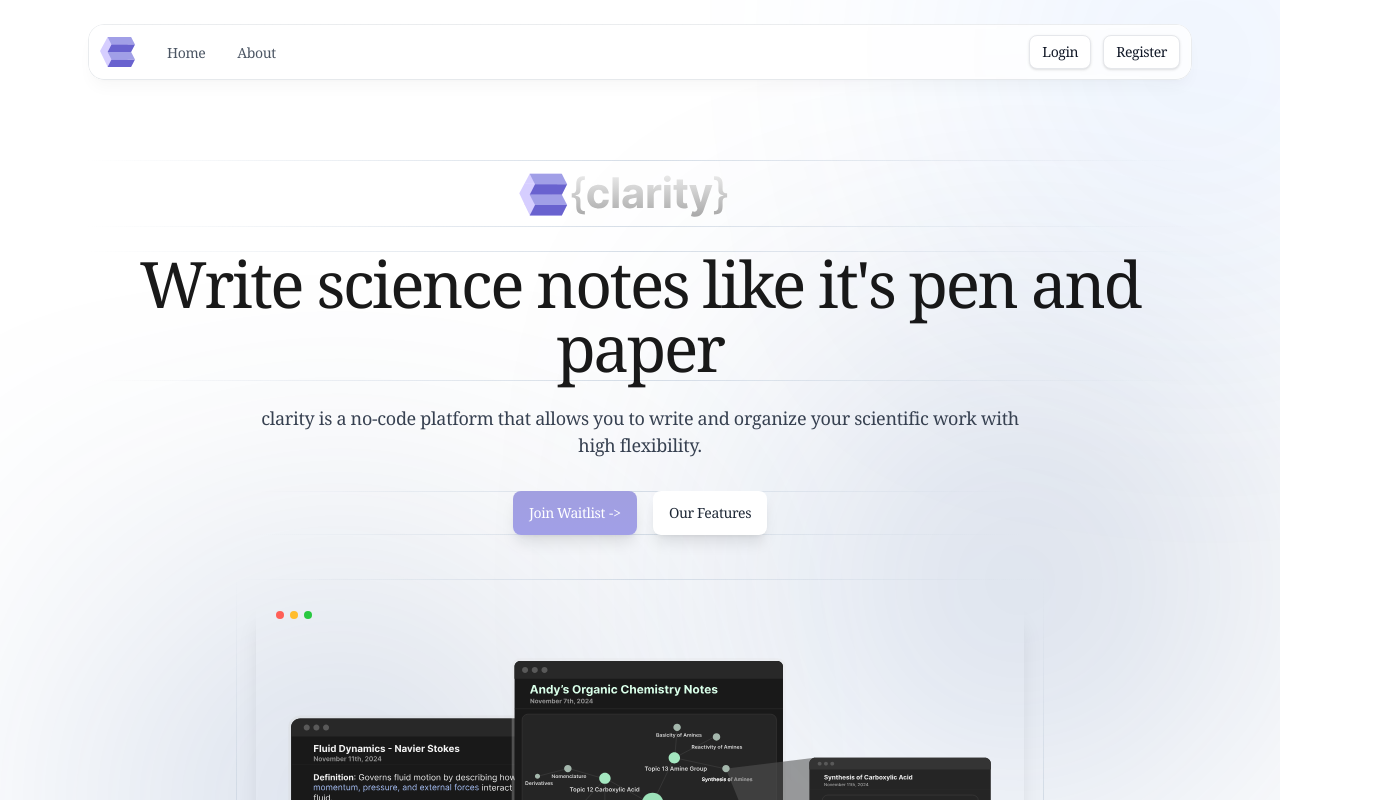
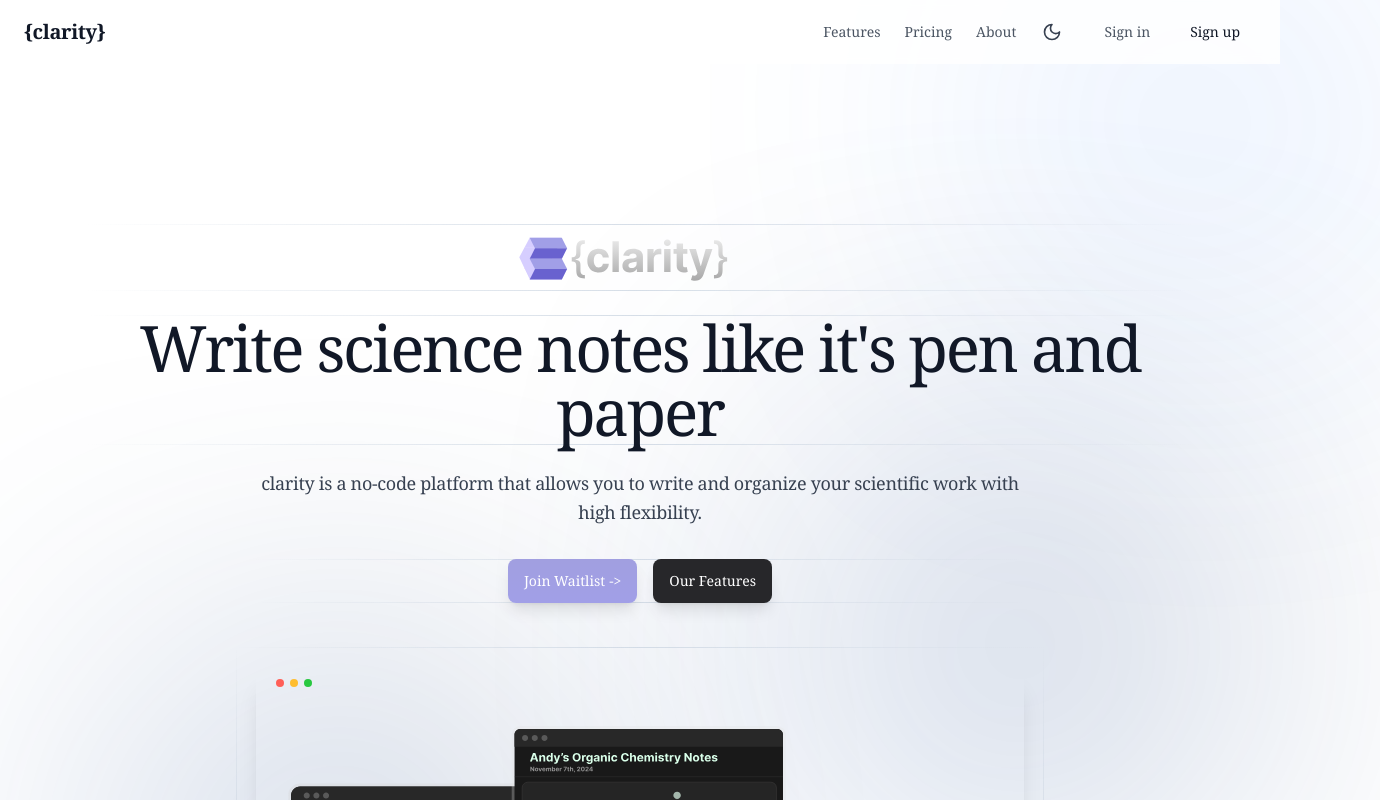
Before and after one commit to chaos2clarity/landing-page-2, a Next.js app: page / in a window 1280 px wide. Shown: the top 800 px of the page, 1380 px wide, since content can reach past the window. Built offline with nearby package versions, Linux system fonts and the light colour scheme.

Commit message:
Added Dark Mode Feature

```diff
--- a/app/(default)/layout.tsx
+++ b/app/(default)/layout.tsx
@@ -5,7 +5,7 @@ import { useEffect } from "react";
 import AOS from "aos";
 import "aos/dist/aos.css";
 
-import Header from "@/components/ui/header";
+// import Header from "@/components/ui/header";
 import Footer from "@/components/ui/footer";
 
 export default function DefaultLayout({
@@ -24,7 +24,7 @@ export default function DefaultLayout({
 
   return (
     <>
-      <Header />
+      {/* <Header /> */}
 
       <main className="grow">{children}</main>
 
--- a/app/about/page.tsx
+++ b/app/about/page.tsx
@@ -1,11 +1,11 @@
 import TeamSection from '@/components/team-section'
-import Header from '@/components/ui/header'
+// import Header from '@/components/ui/header'
 import Footer from '@/components/ui/footer'
 
 export default function AboutPage() {
   return (
     <>
-      <Header />
+      {/* <Header /> */}
       <main>
         <TeamSection />
       </main>
--- a/app/layout.tsx
+++ b/app/layout.tsx
@@ -1,36 +1,29 @@
-import "./css/style.css";
-
-// import { Inter } from "next/font/google";
-//
-// const inter = Inter({
-//   subsets: ["latin"],
-//   variable: "--font-inter",
-//   display: "swap",
-// });
-
-import { ThemeProvider } from '@/components/theme-provider'
+import { ThemeProvider } from '@/contexts/ThemeContext'
+import { Header } from '@/components/header'
+import "./css/style.css"
 
 export const metadata = {
   title: "{clarity}",
   description: "notion for science",
-};
+}
 
 export default function RootLayout({
   children,
 }: {
-  children: React.ReactNode;
+  children: React.ReactNode
 }) {
   return (
-    <html lang="en" className="scroll-smooth">
-      <body
-        className="font-georgia tracking-tight text-black/90 antialiased"
-      >
+    <html lang="en" suppressHydrationWarning>
+      <body className="font-georgia antialiased">
         <ThemeProvider>
-          <div className="flex min-h-screen flex-col overflow-hidden supports-[overflow:clip]:overflow-clip">
-            {children}
+          <div className="flex min-h-screen flex-col bg-white dark:bg-zinc-900">
+            <Header />
+            <main className="flex-grow pt-16">
+              {children}
+            </main>
           </div>
         </ThemeProvider>
       </body>
     </html>
-  );
+  )
 }
--- a/components/demo-section.tsx
+++ b/components/demo-section.tsx
@@ -1,10 +1,11 @@
 'use client'
 
-import { useState } from 'react'
+import { useState, useEffect, useRef } from 'react'
 import { motion, AnimatePresence } from 'framer-motion'
 import Image from 'next/image'
 import Frame35 from "@/public/frame35.png"
 import Frame36 from "@/public/images/frame36.png"
+import { useTheme } from '@/contexts/ThemeContext'
 
 const demoContent = [
   {
@@ -35,10 +36,29 @@ const demoContent = [
 ]
 
 export default function DemoSection() {
+  const { theme } = useTheme()
   const [activeId, setActiveId] = useState(1)
+  const [mousePosition, setMousePosition] = useState({ x: 0, y: 0 })
+  const cursorRef = useRef<HTMLDivElement>(null)
+
+  useEffect(() => {
+    const handleMouseMove = (e: MouseEvent) => {
+      setMousePosition({ x: e.clientX, y: e.clientY })
+      if (cursorRef.current) {
+        cursorRef.current.style.transform = `translate(${e.clientX - 25}px, ${e.clientY - 25}px)`
+      }
+    }
+
+    window.addEventListener('mousemove', handleMouseMove)
+    return () => window.removeEventListener('mousemove', handleMouseMove)
+  }, [])
 
   return (
-    <section className="py-24 bg-white">
+    <section className="py-24 bg-white dark:bg-zinc-900 relative overflow-hidden">
+      <div
+        ref={cursorRef}
+        className="pointer-events-none fixed w-[50px] h-[50px] rounded-full bg-[#38C9C3] opacity-30 blur-[40px] transition-transform duration-100 ease-out z-10"
+      />
       <div className="max-w-8xl mx-auto px-4 sm:px-6">
         <div className="flex flex-col md:flex-row gap-2 items-center justify-center">
 
@@ -51,12 +71,14 @@ export default function DemoSection() {
                 onMouseEnter={() => setActiveId(item.id)}
               >
                 <h3 className={`text-[min(5vw,4rem)] leading-tight font-medium transition-colors duration-300 ${
-                  activeId === item.id ? 'text-[#A19FE7]' : 'text-gray-400'
+                  activeId === item.id ? 'text-[#A19FE7]' : 'text-gray-400 dark:text-gray-500'
                 }`}>
                   {item.title}
                 </h3>
                 <p className={`mt-2 text-[min(2vw,1.25rem)] transition-colors duration-300 max-w-[30ch] ${
-                  activeId === item.id ? 'text-gray-900' : 'text-gray-400'
+                  activeId === item.id
+                    ? 'text-gray-900 dark:text-gray-100'
+                    : 'text-gray-400 dark:text-gray-500'
                 }`}>
                   {item.description}
                 </p>
@@ -79,7 +101,9 @@ export default function DemoSection() {
                       ease: "easeOut"
                     }}
                     className={`absolute inset-0 flex items-center justify-center ${
-                      typeof item.image === 'string' ? 'bg-gray-100 rounded-xl overflow-hidden' : ''
+                      typeof item.image === 'string'
+                        ? 'bg-gray-100 dark:bg-zinc-800 rounded-xl overflow-hidden'
+                        : ''
                     }`}
                   >
                     <Image
--- a/components/graph-theory-editable.tsx
+++ b/components/graph-theory-editable.tsx
@@ -565,7 +565,7 @@ export default function Component() {
                       The surface energy balance determines melt rates and is given by:
                     </p>
                     <div
-                      className="my-4 text-center text-lg"
+                      className="my-4 text-center text-md"
                       contentEditable
                       suppressContentEditableWarning
                       onBlur={(e) => {
--- /dev/null
+++ b/components/header.tsx
@@ -0,0 +1,63 @@
+'use client'
+
+import Link from 'next/link'
+import { ThemeToggle } from '@/components/theme-toggle'
+
+export function Header() {
+  return (
+    <header className="fixed w-full z-50 bg-white/80 dark:bg-zinc-900/80 backdrop-blur-sm">
+      <div className="max-w-8xl mx-auto">
+        <div className="flex items-center justify-between h-16 px-4 sm:px-6">
+          <Link href="/" className="text-xl font-semibold text-gray-900 dark:text-white">
+            {"{clarity}"}
+          </Link>
+
+          <div className="flex items-center gap-4">
+            <nav className="hidden md:flex items-center gap-6">
+              <Link
+                href="#features"
+                className="text-sm text-gray-600 hover:text-gray-900 dark:text-gray-200 dark:hover:text-white"
+              >
+                Features
+              </Link>
+              <Link
+                href="#pricing"
+                className="text-sm text-gray-600 hover:text-gray-900 dark:text-gray-200 dark:hover:text-white"
+              >
+                Pricing
+              </Link>
+              <Link
+                href="/about"
+                className="text-sm text-gray-600 hover:text-gray-900 dark:text-gray-200 dark:hover:text-white"
+              >
+                About
+              </Link>
+            </nav>
+
+            <ThemeToggle />
+
+            <div className="flex items-center gap-2">
+              <Link
+                href="/signin"
+                className="text-sm text-gray-600 hover:text-gray-900 dark:text-gray-200 dark:hover:text-white px-4 py-2"
+              >
+                Sign in
+              </Link>
+              <Link
+                href="/signup"
+                className="inline-flex items-center justify-center rounded-md text-sm font-medium
+                  bg-primary hover:bg-primary/90 h-10 px-4 py-2
+                  text-gray-900 dark:text-white
+                  ring-offset-background transition-colors
+                  focus-visible:outline-none focus-visible:ring-2 focus-visible:ring-ring focus-visible:ring-offset-2
+                  disabled:pointer-events-none disabled:opacity-50"
+              >
+                Sign up
+              </Link>
+            </div>
+          </div>
+        </div>
+      </div>
+    </header>
+  )
+}
--- a/components/hero-home.tsx
+++ b/components/hero-home.tsx
@@ -20,7 +20,7 @@ export default function HeroHome() {
           {/* Section header */}
           <div className="pb-12 text-center md:pb-16">
             <div
-              className="mb-6 border-y [border-image:linear-gradient(to_right,transparent,theme(colors.slate.300/.8),transparent)1]"
+              className="mb-6 border-y [border-image:linear-gradient(to_right,transparent,theme(colors.slate.300/.8),transparent)1] dark:[border-image:linear-gradient(to_right,transparent,theme(colors.slate.600/.8),transparent)1]"
               data-aos="zoom-y-out"
             >
               <div className="-mx-0.5 flex justify-center -space-x-3">
@@ -28,22 +28,26 @@ export default function HeroHome() {
               </div>
             </div>
             <h1
-              className="mb-6 border-y text-5xl font-medium [border-image:linear-gradient(to_right,transparent,theme(colors.slate.300/.8),transparent)1] md:text-6xl"
+              className="mb-6 border-y text-5xl font-medium text-gray-900 dark:text-white
+                font-georgia leading-tight tracking-tight
+                [border-image:linear-gradient(to_right,transparent,theme(colors.slate.300/.8),transparent)1]
+                dark:[border-image:linear-gradient(to_right,transparent,theme(colors.slate.600/.8),transparent)1]
+                md:text-6xl"
               data-aos="zoom-y-out"
               data-aos-delay={150}
             >
               Write science notes like it's pen and paper <br className="max-lg:hidden" />
-
             </h1>
             <div className="mx-auto max-w-3xl">
               <p
-                className="mb-8 text-lg text-gray-700 font-inter"
+                className="mb-8 text-lg text-gray-700 dark:text-gray-300
+                  font-georgia leading-relaxed"
                 data-aos="zoom-y-out"
                 data-aos-delay={300}
               >
                 clarity is a no-code platform that allows you to write and organize your scientific work with high flexibility.
               </p>
-              <div className="relative before:absolute before:inset-0 before:border-y before:[border-image:linear-gradient(to_right,transparent,theme(colors.slate.300/.8),transparent)1]">
+              <div className="relative before:absolute before:inset-0 before:border-y before:[border-image:linear-gradient(to_right,transparent,theme(colors.slate.300/.8),transparent)1] dark:before:[border-image:linear-gradient(to_right,transparent,theme(colors.slate.600/.8),transparent)1]">
                 <div
                   className="mx-auto max-w-xs sm:flex sm:max-w-none sm:justify-center"
                   data-aos="zoom-y-out"
@@ -61,7 +65,7 @@ export default function HeroHome() {
                     </span>
                   </a>
                   <a
-                    className="btn w-full bg-white text-gray-800 shadow hover:bg-gray-50 sm:ml-4 sm:w-auto"
+                    className="btn w-full bg-zinc-800 dark:bg-white text-white dark:text-gray-800 shadow hover:bg-zinc-700 dark:hover:bg-gray-50 sm:ml-4 sm:w-auto"
                     href="#0"
                   >
                     Our Features
@@ -76,7 +80,13 @@ export default function HeroHome() {
             data-aos="zoom-y-out"
             data-aos-delay={600}
           >
-            <div className="relative flex flex-col gap-4 rounded-2xl bg-grey-900 px-5 py-3 shadow-xl transition-transform hover:scale-105 before:pointer-events-none before:absolute before:-inset-5 before:border-y before:[border-image:linear-gradient(to_right,transparent,theme(colors.slate.300/.8),transparent)1] after:absolute after:-inset-5 after:-z-10 after:border-x after:[border-image:linear-gradient(to_bottom,transparent,theme(colors.slate.300/.8),transparent)1]">
+            <div className="relative flex flex-col gap-4 rounded-2xl bg-grey-900 px-5 py-3 shadow-xl transition-transform hover:scale-105
+              before:pointer-events-none before:absolute before:-inset-5 before:border-y
+              before:[border-image:linear-gradient(to_right,transparent,theme(colors.slate.300/.8),transparent)1]
+              dark:before:[border-image:linear-gradient(to_right,transparent,theme(colors.slate.600/.8),transparent)1]
+              after:absolute after:-inset-5 after:-z-10 after:border-x
+              after:[border-image:linear-gradient(to_bottom,transparent,theme(colors.slate.300/.8),transparent)1]
+              dark:after:[border-image:linear-gradient(to_bottom,transparent,theme(colors.slate.600/.8),transparent)1]">
               {/* Browser-style header */}
               <div className="relative mb-4 flex items-center">
                 <div className="flex gap-1.5">
--- /dev/null
+++ b/components/theme-toggle.tsx
@@ -0,0 +1,25 @@
+'use client'
+
+import { Moon, Sun } from 'lucide-react'
+import { useTheme } from '@/contexts/ThemeContext'
+import { Button } from '@/components/ui/button'
+
+export function ThemeToggle() {
+  const { theme, toggleTheme } = useTheme()
+
+  return (
+    <Button
+      variant="ghost"
+      size="icon"
+      onClick={toggleTheme}
+      className="text-gray-700 hover:text-gray-900 dark:text-gray-400 dark:hover:text-gray-100"
+    >
+      {theme === 'dark' ? (
+        <Sun className="h-5 w-5" />
+      ) : (
+        <Moon className="h-5 w-5" />
+      )}
+      <span className="sr-only">Toggle theme</span>
+    </Button>
+  )
+}
--- a/components/ui/header.tsx
+++ b/components/ui/header.tsx
@@ -1,58 +1,58 @@
-import Link from "next/link";
-import Image from "next/image";
-import Logo from "@/public/purelogo.svg";
-import SmallLogo from "@/public/purelogo.svg";
+// import Link from "next/link";
+// import Image from "next/image";
+// import Logo from "@/public/purelogo.svg";
+// import SmallLogo from "@/public/purelogo.svg";
 
-export default function Header() {
-  const navigation = [
-    { title: 'Home', href: '/' },
-    { title: 'About', href: '/about' },
-    // ... other navigation items
-  ]
+// export default function Header() {
+//   const navigation = [
+//     { title: 'Home', href: '/' },
+//     { title: 'About', href: '/about' },
+//     // ... other navigation items
+//   ]
 
-  return (
-    <header className="fixed top-2 z-30 w-full md:top-6">
-      <div className="mx-auto max-w-6xl px-4 sm:px-6">
-        <div className="relative flex h-14 items-center justify-between gap-3 rounded-2xl bg-white/90 backdrop-blur-sm px-3 shadow-lg shadow-black/[0.03] before:pointer-events-none before:absolute before:inset-0 before:rounded-[inherit] before:border-[0.5px] before:border-gray-400/20 before:[background:linear-gradient(theme(colors.white/50),theme(colors.gray.50/50))_border-box] before:[mask-composite:exclude_!important] before:[mask:linear-gradient(white_0_0)_padding-box,_linear-gradient(white_0_0)]">
-          {/* Site branding */}
-          <div className="flex flex-0 items-center">
-            <Link href="/">
-              <Image src={SmallLogo} alt="Logo" width={35} height={100} />
-            </Link>
-            <nav className="ml-8">
-              <ul className="flex space-x-8">
-                {navigation.map((item) => (
-                  <li key={item.title}>
-                    <Link href={item.href} className="text-sm text-gray-600 hover:text-gray-900">
-                      {item.title}
-                    </Link>
-                  </li>
-                ))}
-              </ul>
-            </nav>
-          </div>
+//   return (
+//     <header className="fixed top-2 z-30 w-full md:top-6">
+//       <div className="mx-auto max-w-6xl px-4 sm:px-6">
+//         <div className="relative flex h-14 items-center justify-between gap-3 rounded-2xl bg-white/90 backdrop-blur-sm px-3 shadow-lg shadow-black/[0.03] before:pointer-events-none before:absolute before:inset-0 before:rounded-[inherit] before:border-[0.5px] before:border-gray-400/20 before:[background:linear-gradient(theme(colors.white/50),theme(colors.gray.50/50))_border-box] before:[mask-composite:exclude_!important] before:[mask:linear-gradient(white_0_0)_padding-box,_linear-gradient(white_0_0)]">
+//           {/* Site branding */}
+//           <div className="flex flex-0 items-center">
+//             <Link href="/">
+//               <Image src={SmallLogo} alt="Logo" width={35} height={100} />
+//             </Link>
+//             <nav className="ml-8">
+//               <ul className="flex space-x-8">
+//                 {navigation.map((item) => (
+//                   <li key={item.title}>
+//                     <Link href={item.href} className="text-sm text-gray-600 hover:text-gray-900">
+//                       {item.title}
+//                     </Link>
+//                   </li>
+//                 ))}
+//               </ul>
+//             </nav>
+//           </div>
 
-          {/* Desktop sign in links */}
-          <ul className="flex flex-1 items-center justify-end gap-3">
-            <li>
-              <Link
-                href="/signin"
-                className="btn-sm bg-white text-gray-900 shadow hover:bg-gray-50 border border-gray-200 transition-colors"
-              >
-                Login
-              </Link>
-            </li>
-            <li>
-              <Link
-                href="/signup"
-                className="btn-sm bg-white text-gray-900 shadow hover:bg-gray-50 border border-gray-200 transition-colors"
-              >
-                Register
-              </Link>
-            </li>
-          </ul>
-        </div>
-      </div>
-    </header>
-  );
-}
+//           {/* Desktop sign in links */}
+//           <ul className="flex flex-1 items-center justify-end gap-3">
+//             <li>
+//               <Link
+//                 href="/signin"
+//                 className="btn-sm bg-white text-gray-900 shadow hover:bg-gray-50 border border-gray-200 transition-colors"
+//               >
+//                 Login
+//               </Link>
+//             </li>
+//             <li>
+//               <Link
+//                 href="/signup"
+//                 className="btn-sm bg-white text-gray-900 shadow hover:bg-gray-50 border border-gray-200 transition-colors"
+//               >
+//                 Register
+//               </Link>
+//             </li>
+//           </ul>
+//         </div>
+//       </div>
+//     </header>
+//   );
+// }
--- /dev/null
+++ b/contexts/ThemeContext.tsx
@@ -0,0 +1,47 @@
+'use client'
+
+import { createContext, useContext, useEffect, useState } from 'react'
+
+type Theme = 'light' | 'dark'
+
+interface ThemeContextType {
+  theme: Theme
+  toggleTheme: () => void
+}
+
+const ThemeContext = createContext<ThemeContextType | undefined>(undefined)
+
+export function ThemeProvider({ children }: { children: React.ReactNode }) {
+  const [theme, setTheme] = useState<Theme>('light')
+
+  useEffect(() => {
+    // Check local storage or system preference
+    const savedTheme = localStorage.getItem('theme') as Theme
+    const systemTheme = window.matchMedia('(prefers-color-scheme: dark)').matches ? 'dark' : 'light'
+    setTheme(savedTheme || systemTheme)
+  }, [])
+
+  useEffect(() => {
+    // Update document class and local storage when theme changes
+    document.documentElement.classList.toggle('dark', theme === 'dark')
+    localStorage.setItem('theme', theme)
+  }, [theme])
+
+  const toggleTheme = () => {
+    setTheme(prev => prev === 'light' ? 'dark' : 'light')
+  }
+
+  return (
+    <ThemeContext.Provider value={{ theme, toggleTheme }}>
+      {children}
+    </ThemeContext.Provider>
+  )
+}
+
+export function useTheme() {
+  const context = useContext(ThemeContext)
+  if (context === undefined) {
+    throw new Error('useTheme must be used within a ThemeProvider')
+  }
+  return context
+}
--- a/tailwind.config.js
+++ b/tailwind.config.js
@@ -9,7 +9,7 @@ module.exports = {
   theme: {
     extend: {
       fontFamily: {
-        georgia: ['Georgia', 'serif'],
+        georgia: ['Georgia', 'Times New Roman', 'serif'],
       },
       fontSize: {
         xs: ["0.75rem", { lineHeight: "1.5" }],
```
